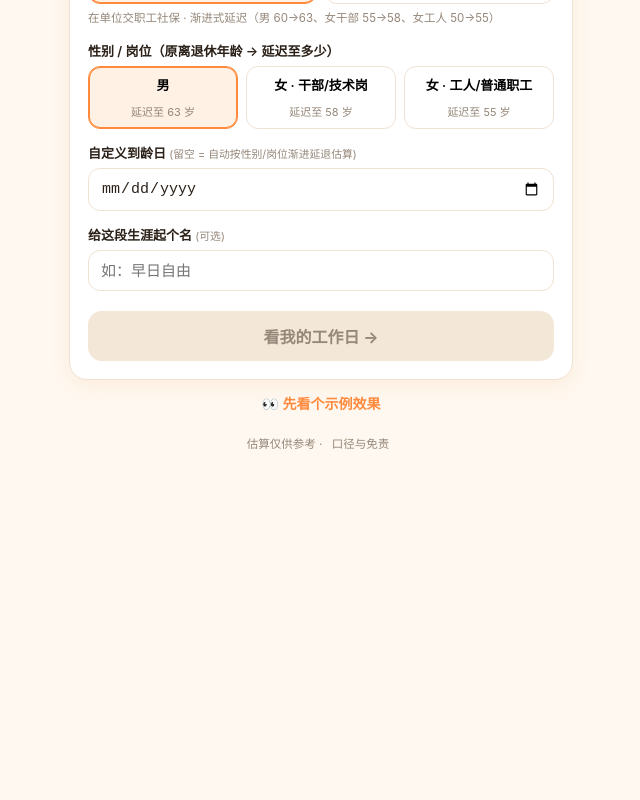
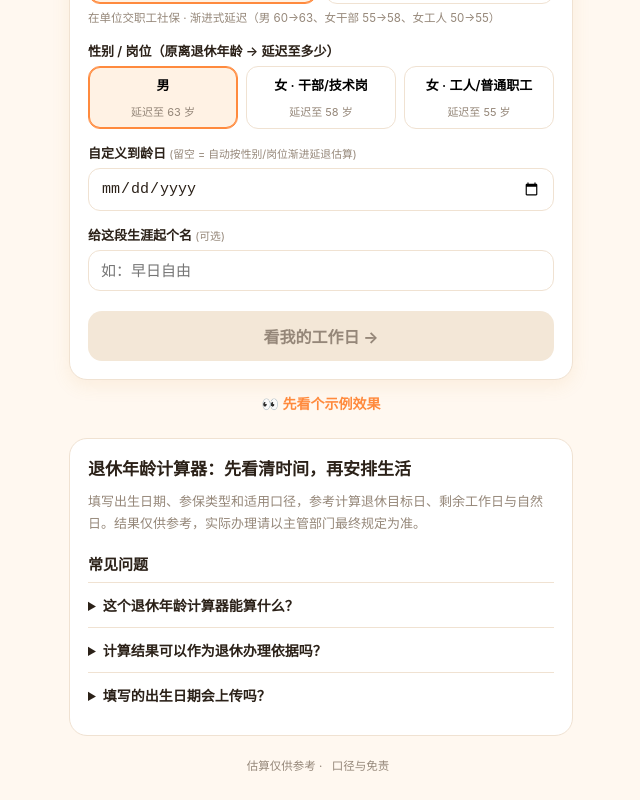
Before and after one commit to houjibofa2050-wq/retirement-countdown, a Vue app: page / in a window 1280 px wide. Shown: the part 554-1354 px from the top of the page, without its empty margins (319-959 px from the left). Before the commit the page ends 1032 px from the top, so only its background shows below. Built offline with nearby package versions, Linux system fonts and the light colour scheme.

Commit message:
Add search engine discovery metadata

```diff
--- a/index.html
+++ b/index.html
@@ -5,11 +5,65 @@
     <link rel="icon" type="image/svg+xml" href="%BASE_URL%favicon.svg" />
     <meta name="viewport" content="width=device-width, initial-scale=1.0, viewport-fit=cover" />
     <meta name="theme-color" content="#ff8a3d" />
-    <title>退休倒计时 · 倒数自由｜算出你还要上多少天班</title>
+    <title>退休年龄计算器｜退休倒计时与工作日计算 - 倒数自由</title>
     <meta
       name="description"
-      content="一键算出离退休还剩下的工作日、自然日与进度。懂中国退休政策、纯本地保存，安全好用的退休生涯倒计时工具。"
+      content="免费退休年龄计算器：按中国现行渐进式延迟退休口径，参考计算退休目标日、剩余工作日和自然日。无需注册，资料仅保存在浏览器本地。"
     />
+    <meta name="robots" content="index,follow" />
+    <link rel="canonical" href="https://houjibofa2050-wq.github.io/retirement-countdown/" />
+    <meta property="og:type" content="website" />
+    <meta property="og:locale" content="zh_CN" />
+    <meta property="og:title" content="退休年龄计算器｜退休倒计时与工作日计算" />
+    <meta property="og:description" content="参考计算退休目标日、剩余工作日和自然日。无需注册，资料仅保存在浏览器本地。" />
+    <meta property="og:url" content="https://houjibofa2050-wq.github.io/retirement-countdown/" />
+    <meta name="twitter:card" content="summary" />
+    <script type="application/ld+json">
+      {
+        "@context": "https://schema.org",
+        "@graph": [
+          {
+            "@type": "WebApplication",
+            "name": "退休倒计时 · 倒数自由",
+            "url": "https://houjibofa2050-wq.github.io/retirement-countdown/",
+            "description": "参考计算退休目标日、剩余工作日和自然日的免费在线工具。",
+            "applicationCategory": "UtilitiesApplication",
+            "operatingSystem": "Web",
+            "inLanguage": "zh-CN",
+            "offers": { "@type": "Offer", "price": "0", "priceCurrency": "CNY" }
+          },
+          {
+            "@type": "FAQPage",
+            "mainEntity": [
+              {
+                "@type": "Question",
+                "name": "这个退休年龄计算器能算什么？",
+                "acceptedAnswer": {
+                  "@type": "Answer",
+                  "text": "工具根据出生日期、参保类型和适用口径，参考计算退休目标日、剩余工作日和自然日。"
+                }
+              },
+              {
+                "@type": "Question",
+                "name": "计算结果可以作为退休办理依据吗？",
+                "acceptedAnswer": {
+                  "@type": "Answer",
+                  "text": "不可以。结果仅供参考，退休政策与个人情况可能变化，实际办理请以主管部门最终规定为准。"
+                }
+              },
+              {
+                "@type": "Question",
+                "name": "填写的出生日期会上传吗？",
+                "acceptedAnswer": {
+                  "@type": "Answer",
+                  "text": "不会。工具无需注册，填写的信息仅保存在当前浏览器本地。"
+                }
+              }
+            ]
+          }
+        ]
+      }
+    </script>
     <script type="module" src="/src/main.ts"></script>
   </head>
   <body>
--- a/src/App.vue
+++ b/src/App.vue
@@ -296,6 +296,24 @@ const todayProgTxt = computed(() => {
             看我的工作日 →</button>
       </form>
       <button class="demo" type="button" @click="fillDemo">👀 先看个示例效果</button>
+
+      <section class="search-guide" aria-labelledby="calculator-guide-title">
+        <h2 id="calculator-guide-title">退休年龄计算器：先看清时间，再安排生活</h2>
+        <p>填写出生日期、参保类型和适用口径，参考计算退休目标日、剩余工作日与自然日。结果仅供参考，实际办理请以主管部门最终规定为准。</p>
+        <h3>常见问题</h3>
+        <details>
+          <summary>这个退休年龄计算器能算什么？</summary>
+          <p>工具根据出生日期、参保类型和适用口径，参考计算退休目标日、剩余工作日和自然日。</p>
+        </details>
+        <details>
+          <summary>计算结果可以作为退休办理依据吗？</summary>
+          <p>不可以。退休政策与个人情况可能变化，实际办理请以主管部门最终规定为准。</p>
+        </details>
+        <details>
+          <summary>填写的出生日期会上传吗？</summary>
+          <p>不会。工具无需注册，填写的信息仅保存在当前浏览器本地。</p>
+        </details>
+      </section>
     </section>
 
     <!-- ============ MAIN（查倒计时） ============ -->
@@ -367,6 +385,11 @@ const todayProgTxt = computed(() => {
           @click="makeShare"
         >{{ shareBusy ? '生成中…' : '🖼️ 下载分享卡' }}</button>
       </div>
+
+      <section class="search-guide compact" aria-labelledby="calculator-guide-home-title">
+        <h2 id="calculator-guide-home-title">退休年龄计算器说明</h2>
+        <p>退休目标日、工作日和自然日均为参考估算；政策与个人情况变化时，请以主管部门最终规定为准。</p>
+      </section>
     </section>
 
     <footer class="foot muted">
--- a/src/style.css
+++ b/src/style.css
@@ -103,6 +103,14 @@ nav { display: flex; gap: 6px; }
 .preview.free { border-color: var(--free-border); }
 
 .form { padding: 18px; }
+.search-guide { margin: 24px 0 8px; padding: 18px; border: 1px solid var(--line); border-radius: var(--radius); background: var(--card); }
+.search-guide h2 { margin: 0 0 8px; font-size: 17px; line-height: 1.45; }
+.search-guide h3 { margin: 18px 0 8px; font-size: 15px; }
+.search-guide p { margin: 0; color: var(--muted); font-size: 13px; line-height: 1.75; }
+.search-guide details { border-top: 1px solid var(--line); }
+.search-guide summary { padding: 12px 0; cursor: pointer; color: var(--ink); font-size: 14px; font-weight: 600; }
+.search-guide details p { padding: 0 0 12px; }
+.search-guide.compact { margin-top: 20px; }
 .field { display: block; margin-bottom: 14px; }
 .field span:not(.muted):not(.lbl) { font-size: 13px; font-weight: 600; display: block; margin-bottom: 6px; }
 .field span small { font-weight: 400; }
```
Also changed, not shown: public/robots.txt (added), 1 other file (tests, documents, lock files or other folders).
